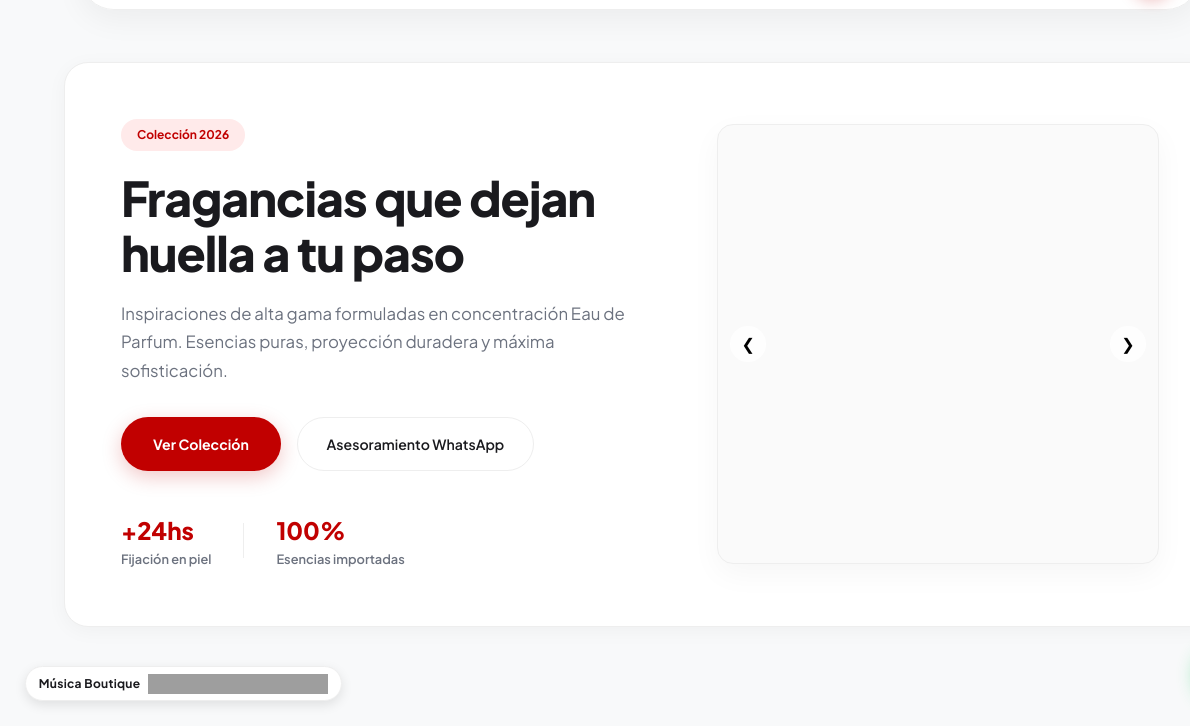
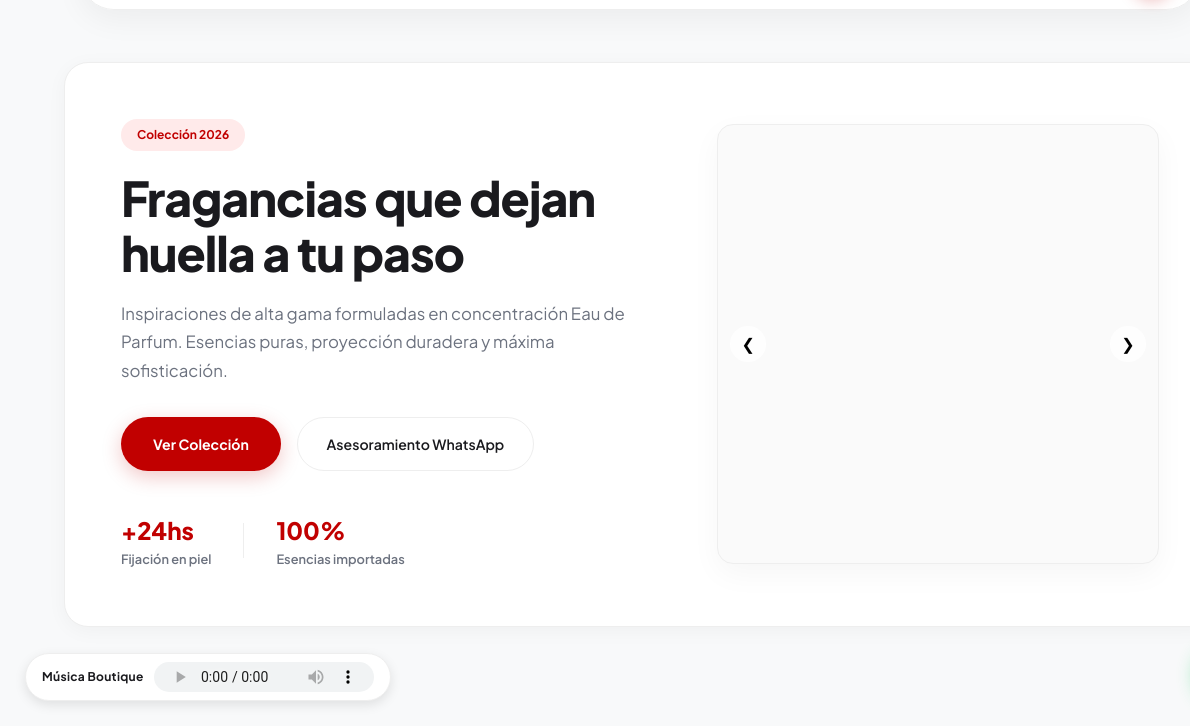
Before and after one commit to AxeGaete/tienda-perfumes, a plain HTML site: page frontend/index.html in a window 1280 px wide. Shown: the part 74-800 px from the top of the page, 0-1190 px from the left. Drawn offline with Linux system fonts and the light colour scheme; no server answers; grey boxes are pictures that could not be loaded.

Commit message:
Usar audio OGG de Google Actions garantizado para el reproductor nativo

```diff
--- a/frontend/index.html
+++ b/frontend/index.html
@@ -428,10 +428,13 @@
     </div>
   </aside>
 
-  <!-- ================= REPRODUCTOR DE MÚSICA AMBIENTE (ESTILO BOUTIQUE) ================= -->
-  <div class="ambient-player-box" id="ambient-player-box" style="padding: 0.4rem 0.8rem; border-radius: 20px; background: #fff; box-shadow: 0 4px 12px rgba(0,0,0,0.1); display: flex; align-items: center; gap: 8px;">
+  <!-- ================= REPRODUCTOR DE MÚSICA AMBIENTE ================= -->
+  <div class="ambient-player-box" id="ambient-player-box" style="padding: 0.5rem 1rem; border-radius: 25px; background: #fff; box-shadow: 0 4px 12px rgba(0,0,0,0.1); display: flex; align-items: center; gap: 10px;">
     <span class="ambient-label" id="ambient-label" style="font-size: 0.75rem; font-weight: 700; color: var(--text-dark);">Música Boutique</span>
-    <iframe width="180" height="20" scrolling="no" frameborder="no" allow="autoplay" src="https://w.soundcloud.com/player/?url=https%3A//api.soundcloud.com/tracks/471018991&color=%23c10000&auto_play=false&hide_related=true&show_comments=false&show_user=false&show_reposts=false&show_teaser=false"></iframe>
+    <audio id="native-audio" controls preload="auto" loop style="height: 30px; width: 220px;">
+      <source src="https://actions.google.com/sounds/v1/ambiences/coffee_shop.ogg" type="audio/ogg">
+      Tu navegador no soporta audio.
+    </audio>
   </div>
 
   <!-- ================= BOTÓN FLOTANTE DE WHATSAPP ================= -->
```
